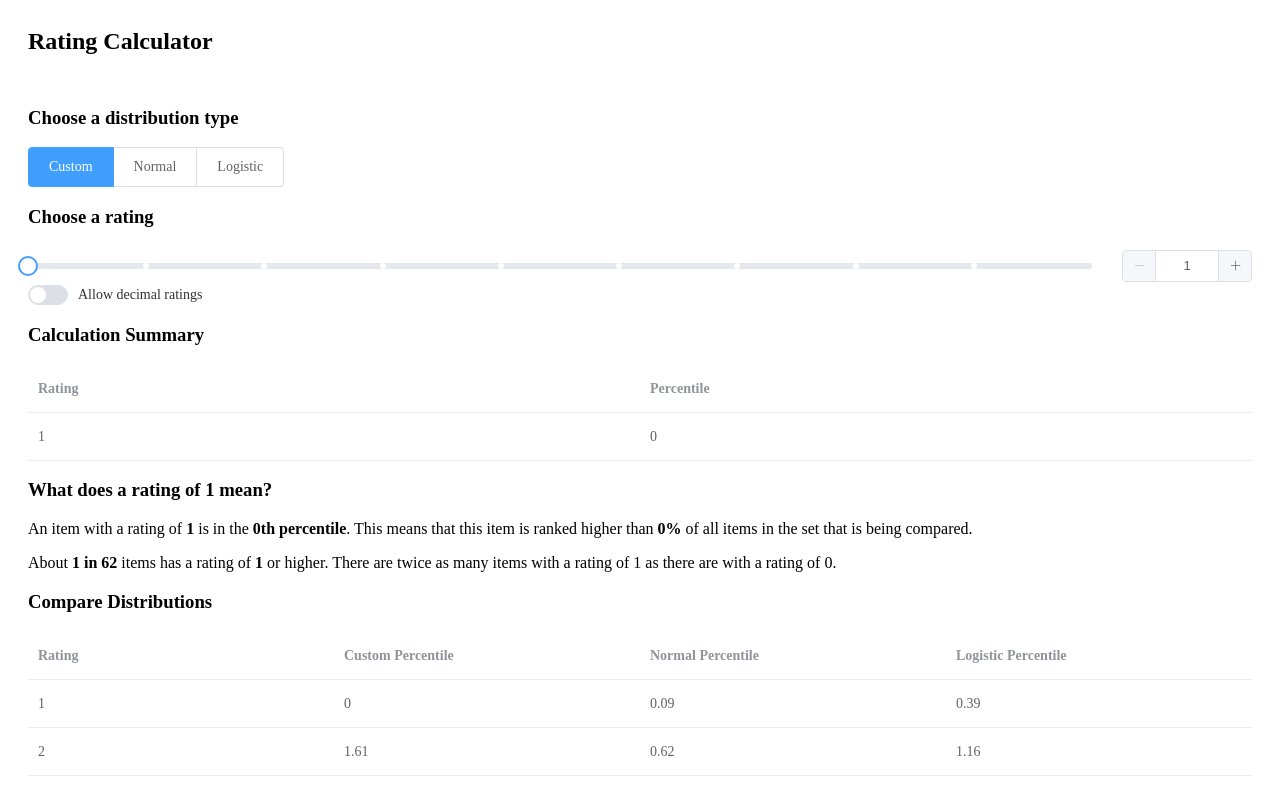
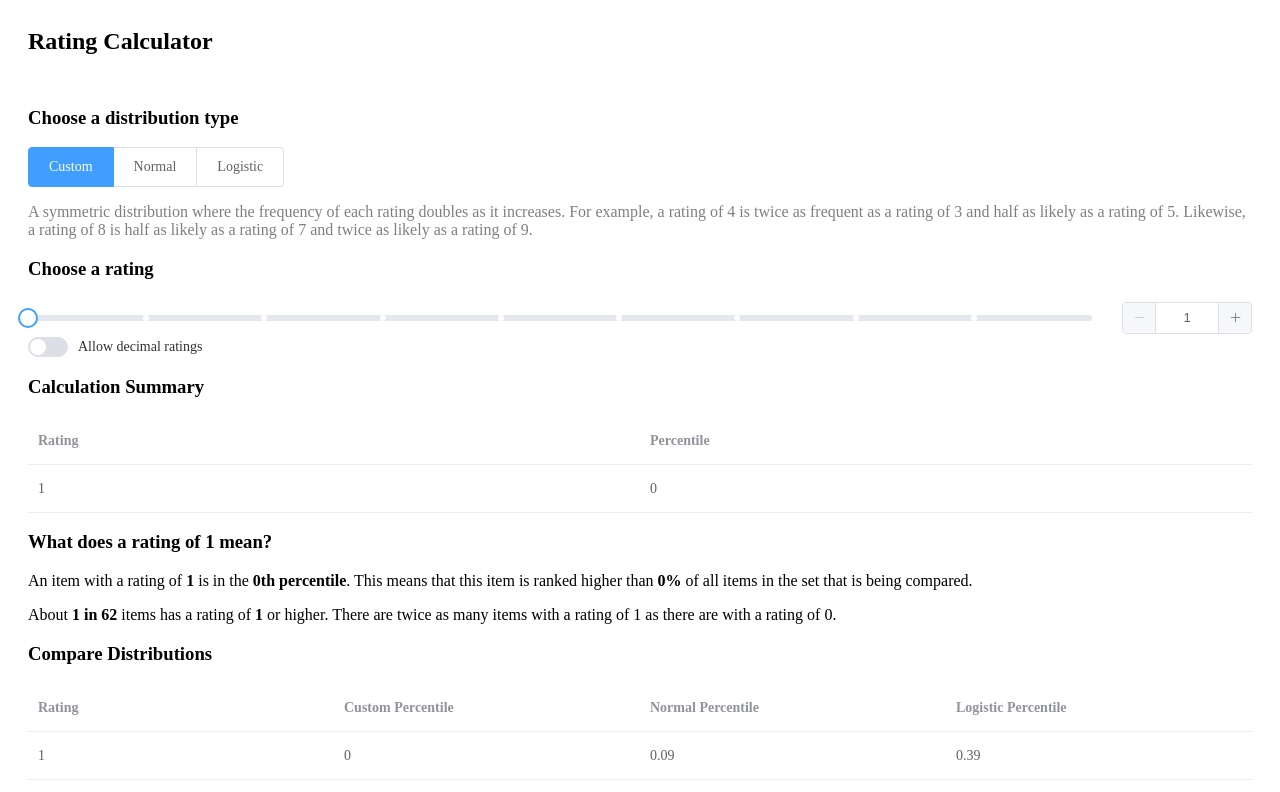
Before and after one commit to Rylan12/Ratings, a Nuxt app: page / in a window 1280 px wide. Shown: the top 792 px of the page. Built offline with nearby package versions, Linux system fonts and the light colour scheme.

Commit message:
Add distribution descriptions

```diff
--- a/assets/js/distributions.ts
+++ b/assets/js/distributions.ts
@@ -1,12 +1,7 @@
 export abstract class Distribution {
   abstract type: string
+  abstract description: string
   mean: number = 6
-
-  get description(): string {
-    return (
-      this.type.charAt(0).toUpperCase() + this.type.slice(1) + ' Distribution'
-    )
-  }
 
   abstract pdf(x: number): number
   abstract cdf(x: number): number
@@ -19,6 +14,12 @@ export abstract class Distribution {
 
 export class CustomDistribution extends Distribution {
   type = 'custom'
+  description =
+    'A symmetric distribution where the frequency of each rating doubles as it increases. ' +
+    'For example, a rating of 4 is twice as frequent as a rating of 3 and half as ' +
+    'likely as a rating of 5. Likewise, a rating of 8 is half as likely as a rating ' +
+    'of 7 and twice as likely as a rating of 9.'
+
   d = 2
 
   pdf(x: number): number {
@@ -54,6 +55,11 @@ export class CustomDistribution extends Distribution {
 // https://en.wikipedia.org/wiki/Normal_distribution
 export class NormalDistribution extends Distribution {
   type = 'normal'
+  description =
+    'A normal distribution with a mean of 6 and a standard deviation of 1.6.' +
+    'This standard deviation was chosen because it closely mimics the custom ' +
+    "distribution. I don't know if this is a good idea or not..."
+
   standardDeviation: number = 1.6 // This is just a number that seems to work nicely
 
   pdf(x: number): number {
@@ -96,6 +102,11 @@ export class NormalDistribution extends Distribution {
 // https://en.wikipedia.org/wiki/Logistic_distribution
 export class LogisticDistribution extends Distribution {
   type = 'logistic'
+  description =
+    'A logistic distribution with a mean of 6 and a scale of 0.9. ' +
+    'This scale was chosen because it closely mimics the custom ' +
+    "distribution. I don't know if this is a good idea or not..."
+
   standardDeviation = 0.9 // This is just a number that seems to work nicely
 
   pdf(x: number): number {
--- a/components/RatingCalculator.vue
+++ b/components/RatingCalculator.vue
@@ -7,6 +7,7 @@
         <el-radio-button label="normal"> Normal </el-radio-button>
         <el-radio-button label="logistic"> Logistic </el-radio-button>
       </el-radio-group>
+      <p class="distribution-description">{{ distributionDescription }}</p>
     </div>
     <RatingToPercentileCalculator :distribution-type="distributionType" />
     <CompareDistributions />
@@ -14,6 +15,8 @@
 </template>
 
 <script>
+import { distributions } from 'assets/js/distributions'
+
 export default {
   name: 'RatingCalculator',
   data() {
@@ -21,7 +24,16 @@ export default {
       distributionType: 'custom',
     }
   },
+  computed: {
+    distributionDescription() {
+      return distributions[this.distributionType].description
+    },
+  },
 }
 </script>
 
-<style scoped></style>
+<style scoped>
+.distribution-description {
+  opacity: 50%;
+}
+</style>
```
